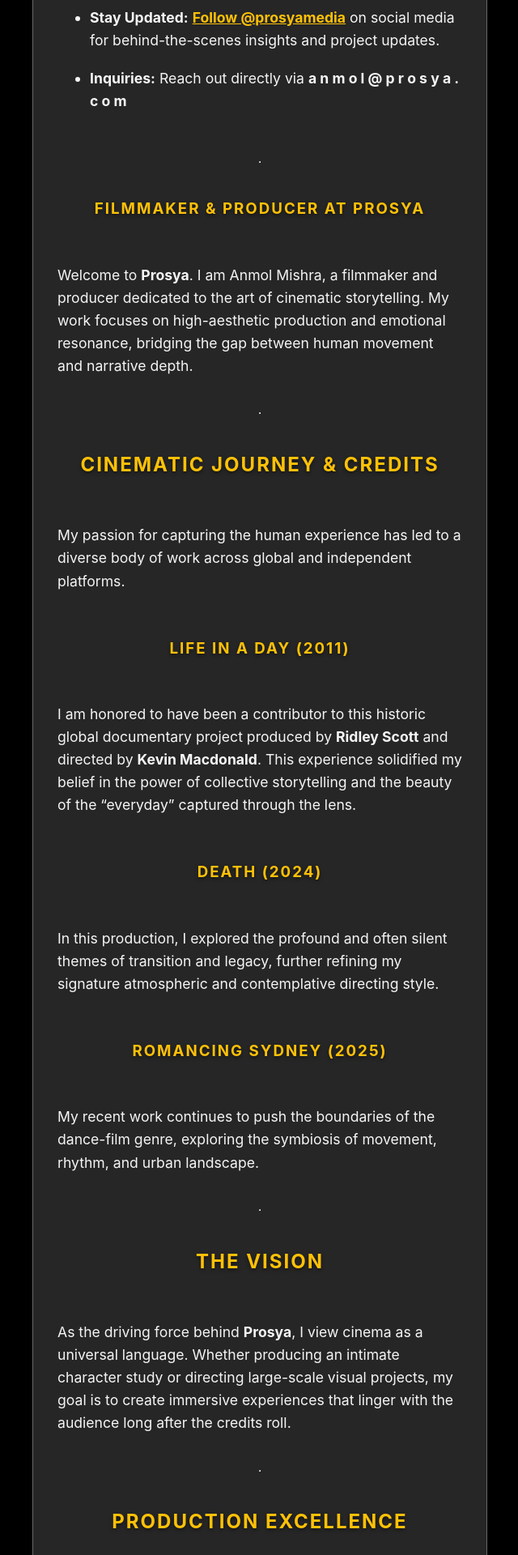
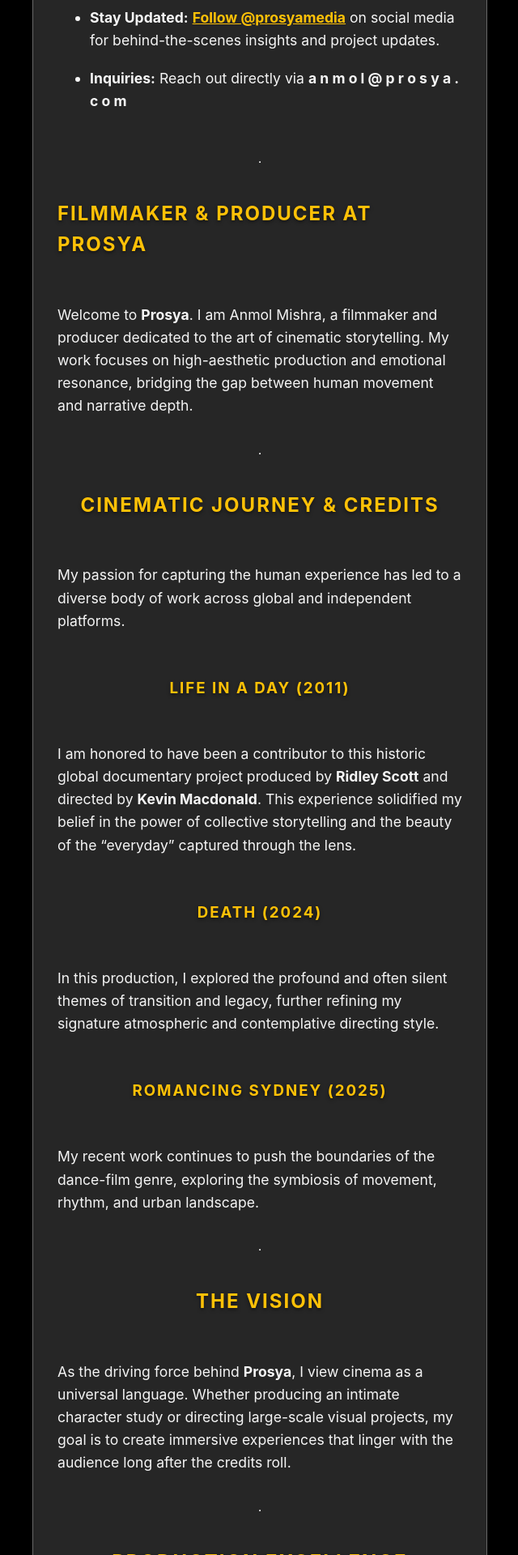
Before and after one commit to prosyamedia/website, a Jekyll site: the page built from about.md, in a window 1280 px wide. Shown: the part 420-2340 px from the top of the page at 81% size, without its empty margins (319-959 px from the left). Built offline with Jekyll 4.4.1, drawn with Linux system fonts in a browser that asks for light colours.

Commit message:
Correct header

```diff
--- a/about.md
+++ b/about.md
@@ -16,7 +16,7 @@
 
 ---
 
-### Filmmaker & Producer at Prosya
+## Filmmaker & Producer at Prosya
 
 Welcome to **Prosya**. I am Anmol Mishra, a filmmaker and producer dedicated to the art of cinematic storytelling. My work focuses on high-aesthetic production and emotional resonance, bridging the gap between human movement and narrative depth.
 
```
